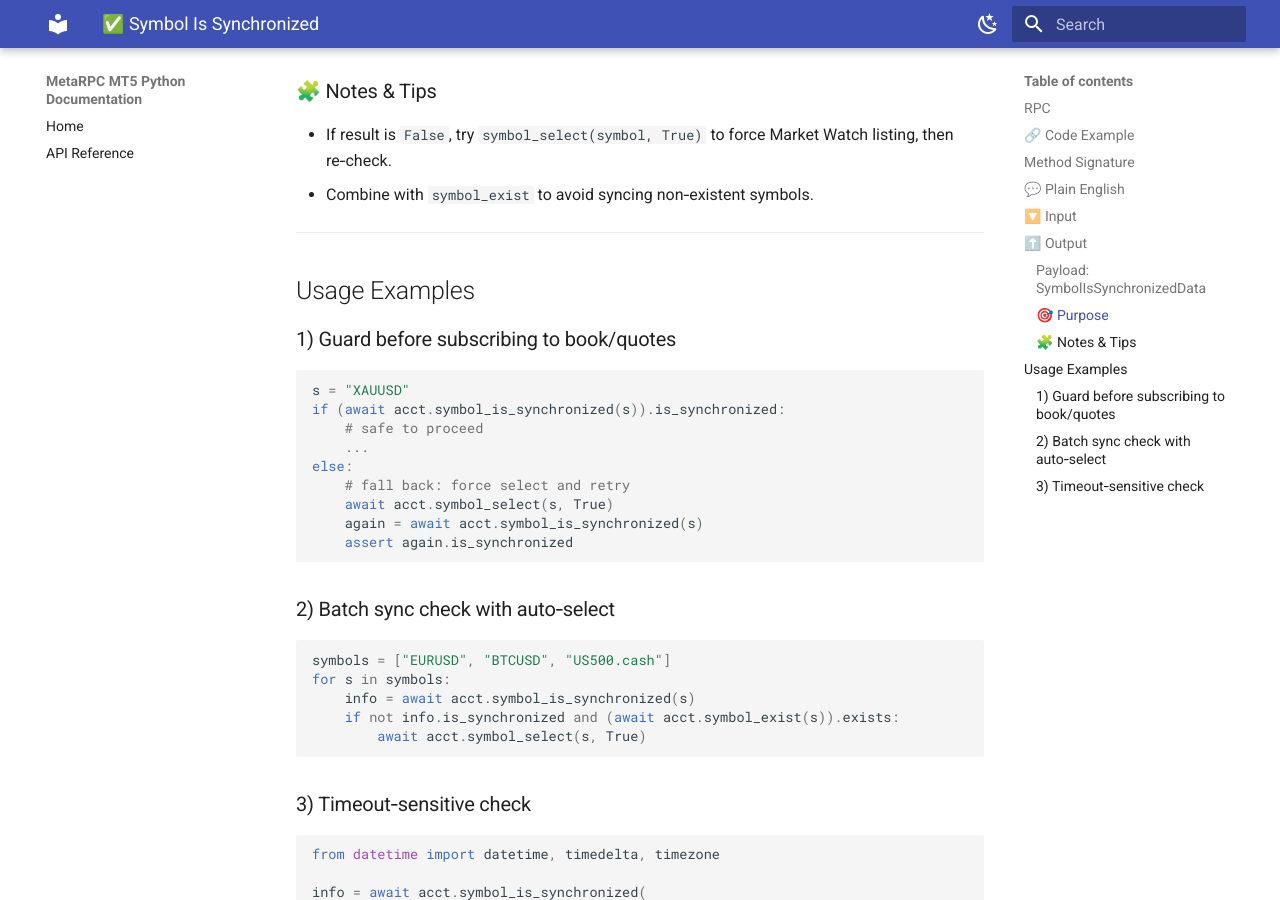
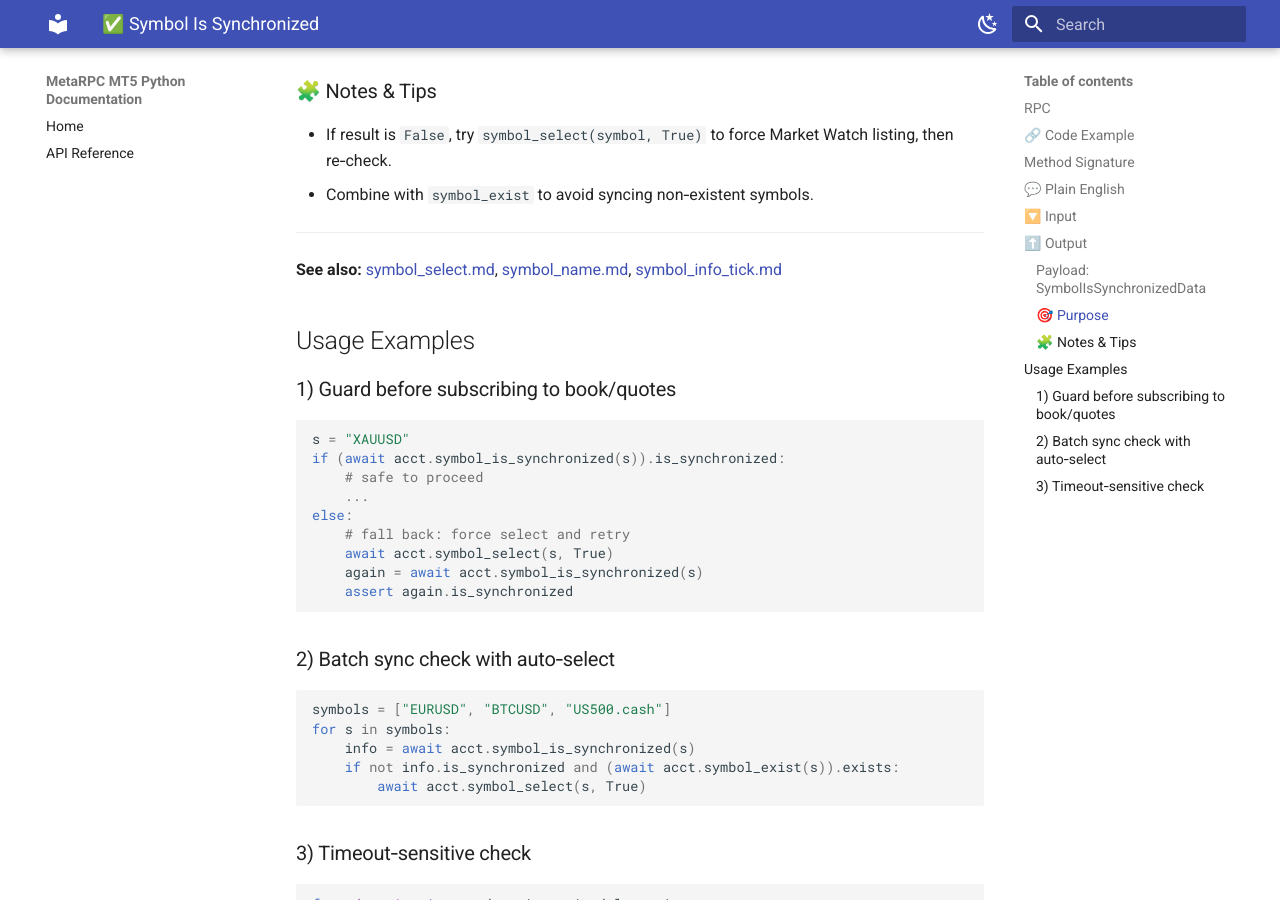
Before and after one commit to MetaRPC/PyMT5, an MkDocs documentation site: the page built from docs/MT5Account/Symbols_and_Market/symbol_is_synchronized.md, in a window 1280 px wide and 900 px high, scrolled down 2372 px. Built offline with MkDocs 1.6.1 and Material for MkDocs 9.7.7, drawn with Linux system fonts in a browser that asks for light colours.

Commit message:
Update symbol_is_synchronized.md

```diff
--- a/docs/MT5Account/Symbols_and_Market/symbol_is_synchronized.md
+++ b/docs/MT5Account/Symbols_and_Market/symbol_is_synchronized.md
@@ -91,6 +91,9 @@ async def symbol_is_synchronized(
 
 ---
 
+**See also:** [symbol\_select.md](./symbol_select.md), [symbol\_name.md](./symbol_name.md), [symbol\_info\_tick.md](./symbol_info_tick.md)
+
+
 ## Usage Examples
 
 ### 1) Guard before subscribing to book/quotes
```
